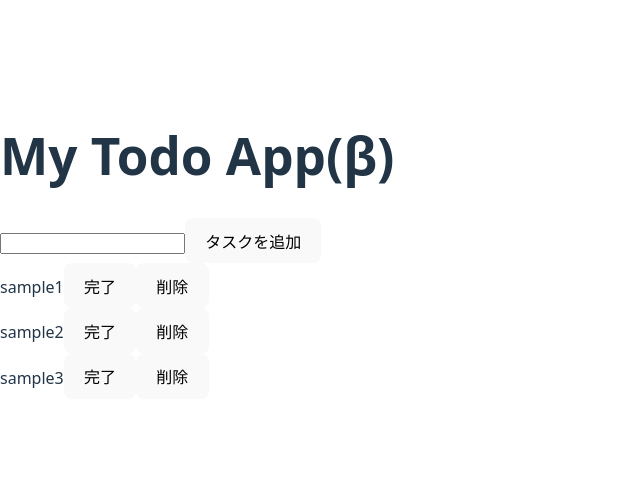
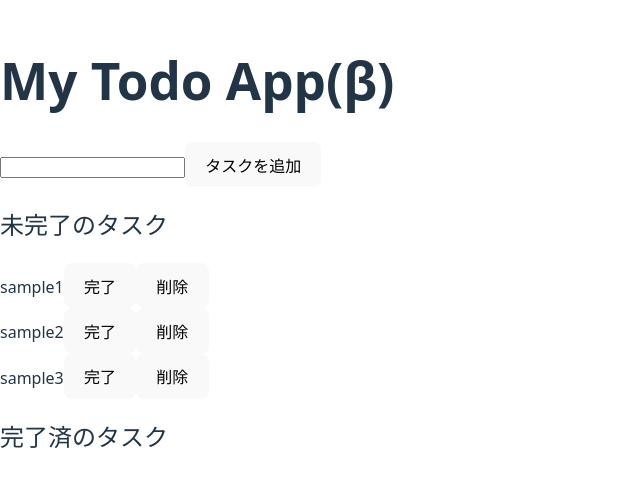
Before and after one commit to amami1625/React-Todo-App, a React (Vite) app: page / in a window 1280 px wide. Shown: the part 154-640 px from the top of the page, without its empty margins (0-640 px from the left). Built offline with nearby package versions, Linux system fonts and the light colour scheme.

Commit message:
見出しを追加

```diff
--- a/src/components/CompletedList.tsx
+++ b/src/components/CompletedList.tsx
@@ -6,13 +6,19 @@ const Ul = styled.ul`
   margin: 0;
   padding: 0;
 `;
+const H2 = styled.h2``;
 
 type CompletedListProps = {
   children: ReactElement[];
 };
 
 const CompletedList = ({ children }: CompletedListProps) => {
-  return <Ul>{ children }</Ul>;
+  return (
+    <>
+      <H2>完了済のタスク</H2>
+      <Ul>{children}</Ul>
+    </>
+  );
 };
 
 export default CompletedList;
--- a/src/components/TodoList.tsx
+++ b/src/components/TodoList.tsx
@@ -1,20 +1,24 @@
-import { ReactElement } from 'react';
-import styled from 'styled-components'
+import { ReactElement } from "react";
+import styled from "styled-components";
 
 const Ul = styled.ul`
   list-style: none;
   margin: 0;
   padding: 0;
 `;
+const H2 = styled.h2``;
 
 type TodoListProps = {
   children: ReactElement[];
-}
+};
 
 const TodoList = ({ children }: TodoListProps) => {
   return (
-    <Ul>{children}</Ul>
-  )
-}
+    <>
+      <H2>未完了のタスク</H2>
+      <Ul>{children}</Ul>
+    </>
+  );
+};
 
-export default TodoList
+export default TodoList;
```
